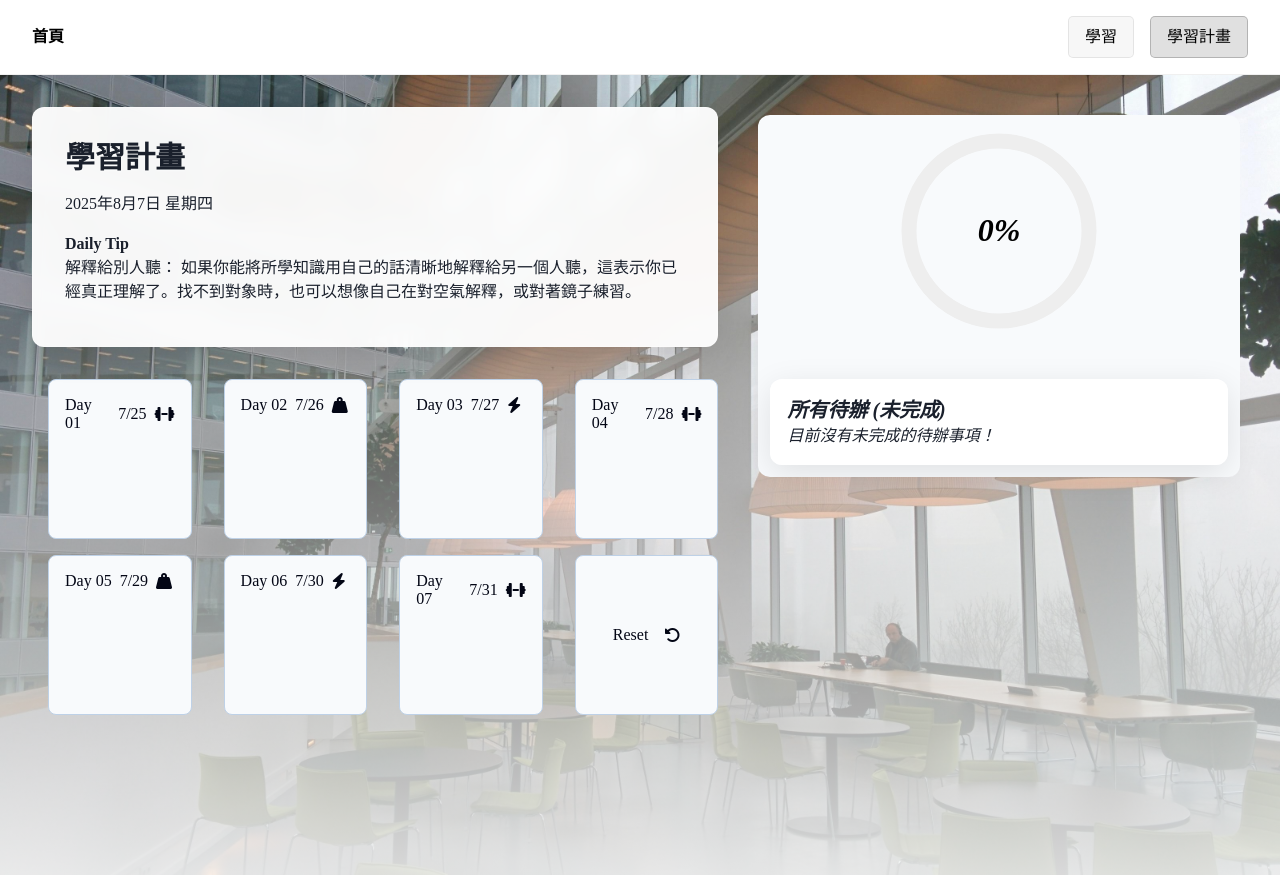
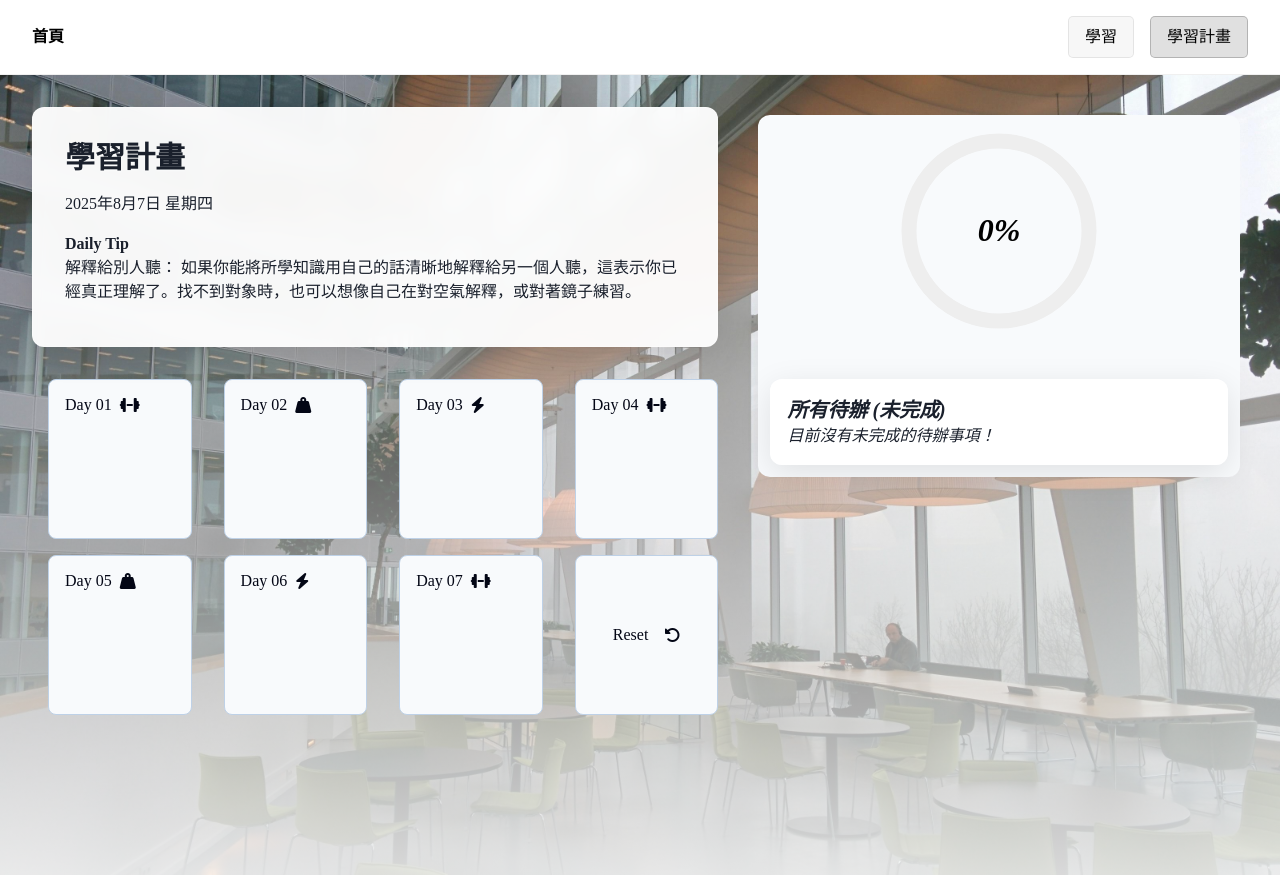
Before and after one commit to tom1030507/2025_hakka_hackathon, a Vue app in the folder frontend/: page /dashboard in a window 1280 px wide. Built offline with nearby package versions, Linux system fonts and the light colour scheme; a web font is replaced by a local one.

Commit message:
重構 Grid 和 Goal 元件
- 從 Grid.vue 中移除了未使用的鍛鍊類型和日期計算。
- 更新了 Goal.vue 中的日期顯示邏輯，以更方便使用者使用的格式顯示目前日期索引。

```diff
--- a/frontend/src/components/Grid.vue
+++ b/frontend/src/components/Grid.vue
@@ -7,12 +7,6 @@
         handleResetPlan: Function
     })
 
-    const workoutTypes = ['Push', 'Pull', 'Legs']
-    const dates = Array.from({ length: 7 }, (_, i) => {
-        const date = new Date(2025, 6, 25); // Fixed start date: July 25, 2025
-        date.setDate(date.getDate() + i);
-        return date.toLocaleDateString('zh-TW', { month: 'numeric', day: 'numeric' });
-    });
 </script>
 
 <template>
@@ -20,7 +14,6 @@
         <button @click="() => handleSelectWorkout(workoutIdx)" :key="workoutIdx" v-for="(workout, workoutIdx) in Object.keys(workoutProgram)"  class="card-button plan-card">
             <div>
                 <p>Day {{ workoutIdx < 9 ? '0' + (workoutIdx + 1) : workoutIdx + 1 }}</p>
-                <p>{{ dates[workoutIdx] }}</p>
                 <i class="fa-solid fa-dumbbell" v-if="workoutIdx % 3 == 0" ></i>
                 <i class='fa-solid fa-weight-hanging' v-if="workoutIdx % 3 == 1"></i>
                 <i class="fa-solid fa-bolt" v-if="workoutIdx % 3 == 2"></i>
--- a/frontend/src/components/pages/Goal.vue
+++ b/frontend/src/components/pages/Goal.vue
@@ -9,9 +9,8 @@ const props = defineProps({
 const currentDayIndex = computed(() => parseInt(props.dayIndex));
 
 const displayDate = computed(() => {
-  const date = new Date();
-  date.setDate(date.getDate() + currentDayIndex.value);
-  return date.toLocaleDateString('zh-TW', { year: 'numeric', month: 'long', day: 'numeric', weekday: 'long' });
+  const dayNumber = currentDayIndex.value + 1;
+  return `Day${dayNumber < 10 ? '0' + dayNumber : dayNumber}`;
 });
 
 const activities = ref({
```
